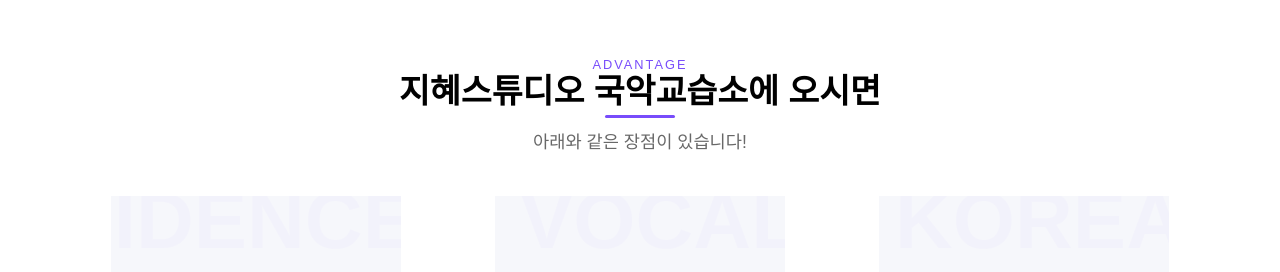
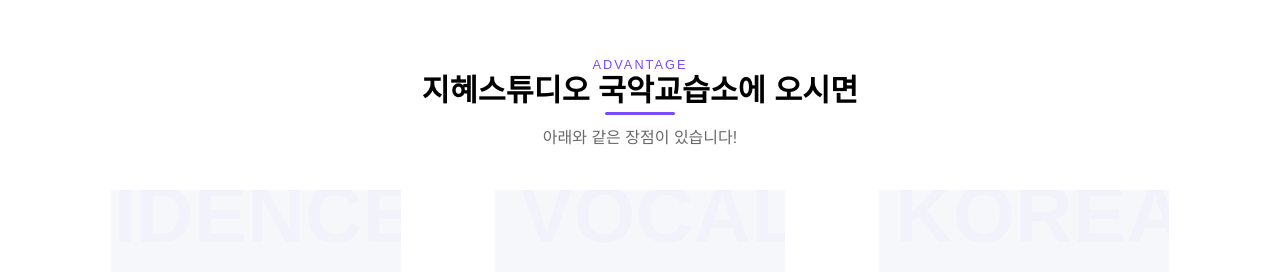
Before and after one commit to eprmaster04/jihyegukak, a plain HTML site: page index.html in a window 1280 px wide. Shown: the part 1024-1296 px from the top of the page. Drawn offline with nearby package versions, Linux system fonts and the light colour scheme; a web font is replaced by a local one.

Commit message:
style.css

```diff
--- a/css/style.css
+++ b/css/style.css
@@ -1332,11 +1332,11 @@ header .circle {
 
 @media (max-width: 1280px) {
   .text {
-    font-size: 1.1rem;
+    font-size: 1.0rem;
   }
 
   .title {
-    font-size: 2.1rem;
+    font-size: 1.9rem;
     padding-bottom: 0.65rem;
   }
 
```
